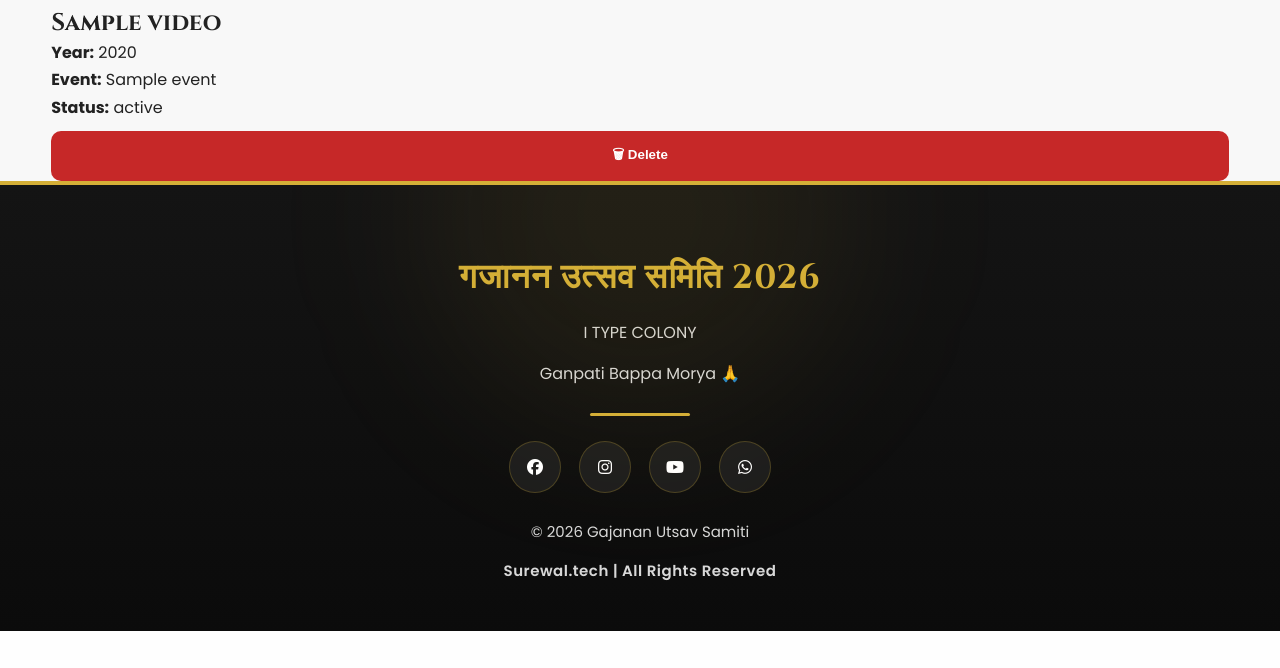
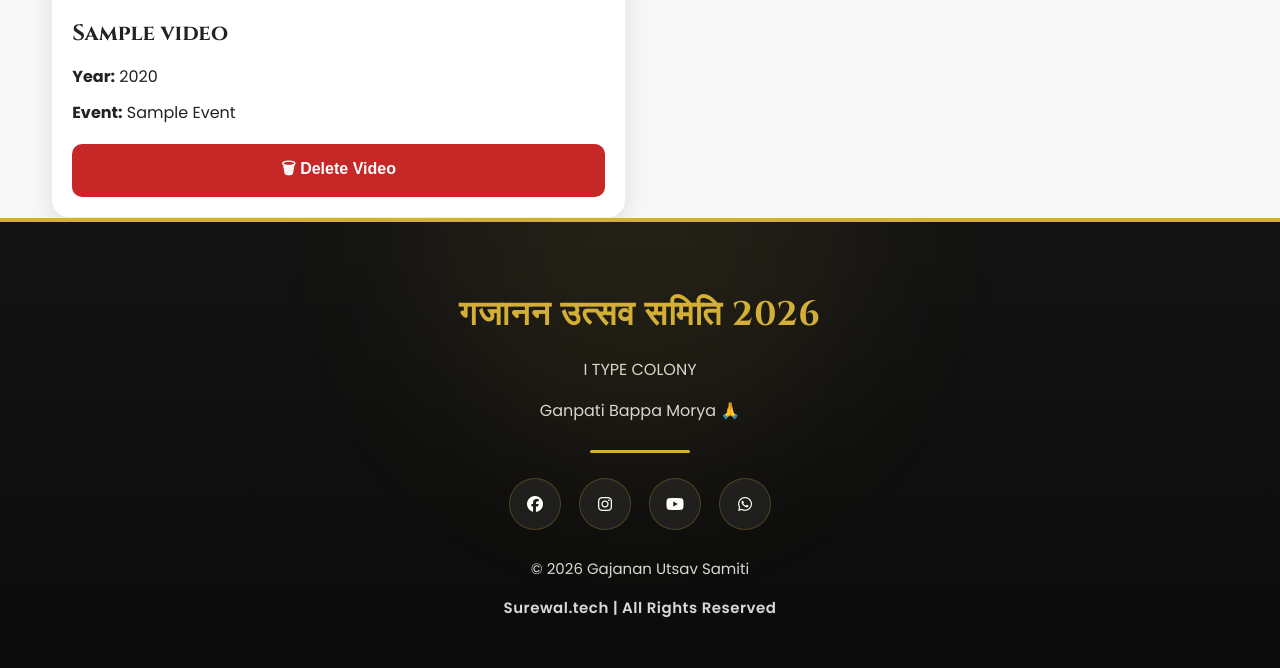
Before and after one commit to MohitSurewal/gajanan-utsav, a Flask app: template templates/admin/videos.html in a window 1280 px wide. Shown: the part 1109-1777 px from the top of the page. Before the commit the page ends 1740 px from the top, so only its background shows below. Run offline with Flask 3, Linux system fonts and the light colour scheme; the template is opened without the code that fills it: most values are stand-ins (such as "Sample title", 1, 10 or a date in 2020); parts of the project's set-up code (start-up, migrations or seed data) failed here and were passed over; some libraries are stand-ins or nearby versions.

Commit message:
Revamp video management interface and functionality
Updated the video management interface, including the upload form and video display sections. Enhanced styling and added functionality for video previews.

```diff
--- a/templates/admin/videos.html
+++ b/templates/admin/videos.html
@@ -154,53 +154,40 @@ Video Manager
     </div>
 
 
+<!-- ================= UPLOADED VIDEOS ================= -->
+
     <hr>
-
-
-    <!-- ================= EXISTING VIDEOS ================= -->
 
     <h2>Uploaded Videos</h2>
 
-
-    {% if videos %}
-
-        <div class="video-manager-grid">
+    <div class="admin-video-grid">
 
     {% for video in videos %}
 
-                <div class="video-manager-card">
-
+        <div class="admin-video-card">
 
             <!-- VIDEO PREVIEW -->
 
             {% if video.youtube_id %}
 
-                        <div class="video-preview">
+            <div class="admin-video-preview">
 
                 <iframe
                     src="https://www.youtube.com/embed/{{ video.youtube_id }}"
                     title="{{ video.title }}"
                     loading="lazy"
-                                allowfullscreen
-                            ></iframe>
+                    allow="accelerometer; autoplay; clipboard-write; encrypted-media; gyroscope; picture-in-picture; web-share"
+                    allowfullscreen>
+                </iframe>
 
             </div>
-
-                    {% elif video.url %}
-
-                        <video
-                            src="{{ video.url }}"
-                            controls
-                            preload="metadata"
-                            style="width:100%;"
-                        ></video>
 
             {% endif %}
 
 
-                    <!-- DETAILS -->
+            <!-- VIDEO INFORMATION -->
 
-                    <div class="video-info">
+            <div class="admin-video-info">
 
                 <h3>
                     {{ video.title }}
@@ -213,28 +200,16 @@ Video Manager
 
                 <p>
                     <strong>Event:</strong>
-                            {{ video.event }}
+                    {{ video.event.replace('-', ' ').title() }}
                 </p>
-
-
-                        {% if video.youtube_id %}
-
-                            <p>
-                                <strong>Status:</strong>
-                                {{ video.privacy_status|default("Unlisted") }}
-                            </p>
-
-                        {% endif %}
 
 
                 <!-- DELETE -->
 
-                        {% if video.doc_id %}
-
                 <form
                     method="POST"
                     action="{{ url_for('delete_video') }}"
-                                onsubmit="return confirm('Are you sure you want to delete this video?');"
+                    onsubmit="return confirm('Are you sure you want to permanently delete this video from YouTube?');"
                 >
 
                     <input
@@ -252,43 +227,32 @@ Video Manager
                     <input
                         type="hidden"
                         name="youtube_id"
-                                    value="{{ video.youtube_id|default('') }}"
+                        value="{{ video.youtube_id }}"
                     >
-
 
                     <button
                         type="submit"
-                                    class="admin-btn"
+                        class="admin-video-delete"
                         style="
-                                        margin-top:10px;
                             background:#c62828;
                             color:#fff;
+                            margin-top:10px;
                         "
                     >
-
-                                    🗑 Delete
-
+                        🗑 Delete Video
                     </button>
 
                 </form>
-
-                        {% endif %}
 
             </div>
 
         </div>
 
-            {% endfor %}
-
-        </div>
-
     {% else %}
 
-        <p>
-            No videos uploaded yet.
-        </p>
+        <p>No videos uploaded yet.</p>
 
-    {% endif %}
+    {% endfor %}
 
     </div>
 
@@ -346,5 +310,92 @@ if (videoInput) {
 
 </script>
 
+<style>
+
+.admin-video-grid {
+    display: grid;
+    grid-template-columns: repeat(2, minmax(0, 1fr));
+    gap: 28px;
+    margin-top: 30px;
+    align-items: start;
+}
+
+.admin-video-card {
+    background: #ffffff;
+    border-radius: 18px;
+    overflow: hidden;
+    box-shadow: 0 8px 25px rgba(0,0,0,0.10);
+    border: 1px solid #eeeeee;
+    width: 100%;
+}
+
+.admin-video-preview {
+    width: 100%;
+    aspect-ratio: 16 / 9;
+    background: #111;
+    overflow: hidden;
+}
+
+.admin-video-preview iframe {
+    width: 100%;
+    height: 100%;
+    display: block;
+    border: none;
+}
+
+.admin-video-info {
+    padding: 20px;
+}
+
+.admin-video-info h3 {
+    margin: 0 0 15px 0;
+    font-size: 22px;
+}
+
+.admin-video-info p {
+    margin: 8px 0;
+    font-size: 16px;
+}
+
+.admin-video-delete {
+    width: 100%;
+    border: none;
+    border-radius: 10px;
+    padding: 13px;
+    margin-top: 18px;
+    background: #d62828;
+    color: white;
+    font-size: 16px;
+    font-weight: 600;
+    cursor: pointer;
+}
+
+.admin-video-delete:hover {
+    background: #b71c1c;
+}
+
+@media (max-width: 900px) {
+
+    .admin-video-grid {
+        grid-template-columns: 1fr;
+    }
+
+}
+
+@media (max-width: 600px) {
+
+    .admin-video-info {
+        padding: 16px;
+    }
+
+    .admin-video-info h3 {
+        font-size: 19px;
+    }
+
+}
+
+</style>
+
+
 
 {% endblock %}
```
Lines whose indentation alone changed are shown as unchanged.
